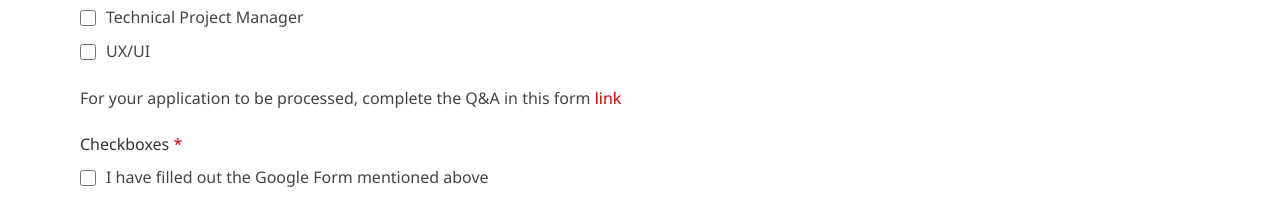
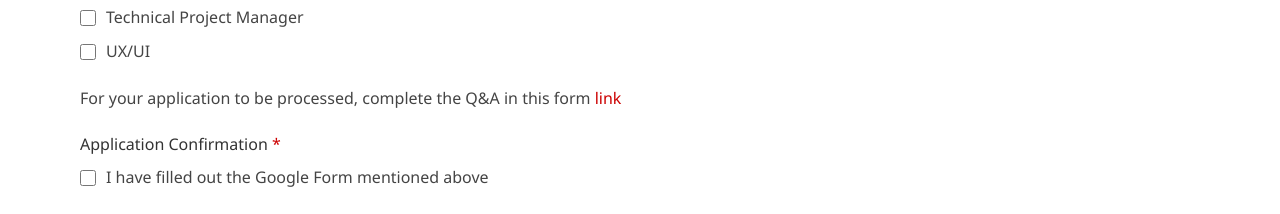
Before and after one commit to yoloshiku/hhp-frontend, a React (Vite) app: page /how-to-help/intern in a window 1280 px wide. Shown: the part 1300-1514 px from the top of the page. Built offline with nearby package versions, Linux system fonts and the light colour scheme; no server answers.

Commit message:
Enhance intern page application checkboxes for clarity

```diff
--- a/src/pages/Intern.jsx
+++ b/src/pages/Intern.jsx
@@ -31,7 +31,7 @@ export default function Intern() {
   const fullNameLabel = "Full Name";
   const emailLabel = "Email";
   const areasOfInterestLabel = "Areas of Interest";
-  const checkboxesLabel = "Checkboxes";
+  const checkboxesLabel = "Application Confirmation";
   const googleFormCheckboxLabel = "I have filled out the Google Form mentioned above";
   const professionalSummaryLabel = "Please provide a professional summary and how you are a good fit for HHP (Limit your summary to 200-300 words)";
   const formLinkText = "For your application to be processed, complete the Q&A in this form";
```
